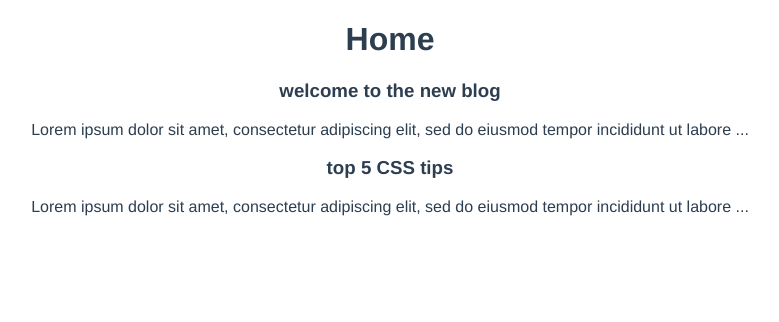
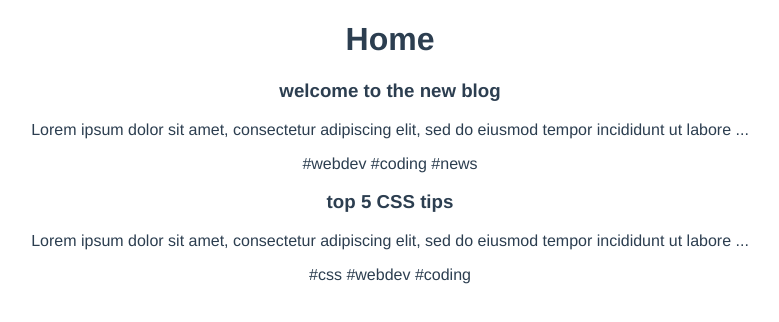
Before and after one commit to sendgn/dojo-blog, a Vue app: page / in a window 1280 px wide. Shown: the top 322 px of the page, without its empty margins (250-1029 px from the left). Built offline with nearby package versions, Linux system fonts and the light colour scheme; data requests are answered from the project's data file.

Commit message:
Reusing composables, add tags

```diff
--- a/src/components/SinglePost.vue
+++ b/src/components/SinglePost.vue
@@ -2,6 +2,9 @@
   <div class="post">
     <h3>{{ post.title }}</h3>
     <p>{{ snippet }}</p>
+    <span v-for="tag in post.tags" :key="tag">
+      #{{ tag }}
+    </span>
   </div>
 </template>
 
--- /dev/null
+++ b/src/composables/getPosts.js
@@ -0,0 +1,22 @@
+import { ref } from 'vue'
+
+const getPosts = () => {
+  const posts = ref([])
+  const error = ref(null)
+
+  const load = async () => {
+    try {
+      let data = await fetch('http://localhost:3000/posts')
+      if (!data.ok) {
+        throw new Error("Could't fetch the data")
+      }
+      posts.value = await data.json()
+    } catch (err) {
+      error.value = err.message
+    }
+  }
+
+  return { posts, error, load }
+}
+
+export default getPosts
--- a/src/views/HomeView.vue
+++ b/src/views/HomeView.vue
@@ -5,33 +5,19 @@
     <div v-if="posts.length">
       <PostList :posts="posts" />
     </div>
-    <div v-else style="color: crimson; font-size: 2em;">Loading...</div>
+    <div v-else>Loading...</div>
   </div>
 </template>
 
 <script>
 import PostList from '../components/PostList.vue'
-import { ref } from 'vue'
+import getPosts from '../composables/getPosts'
 
 export default {
   name: 'HomeView',
   components: { PostList },
   setup() {
-    const posts = ref([])
-    const error = ref(null)
-
-    const load = async () => {
-      try {
-        let data = await fetch('http://localhost:3000/posts')
-        if (!data.ok) {
-          throw new Error("Could't fetch the data")
-        }
-        posts.value = await data.json()
-      } catch (err) {
-        error.value = err.message
-      }
-    }
-
+    const { posts, error, load } = getPosts()
     load()
 
     return { posts, error }
```
